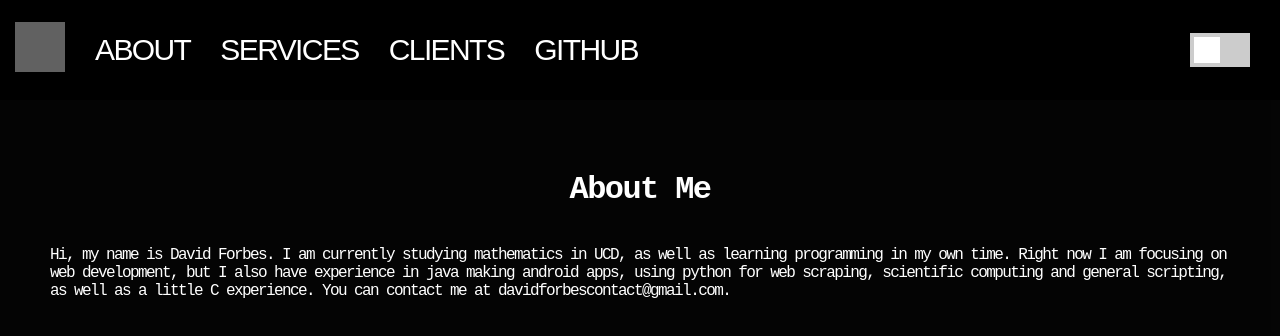
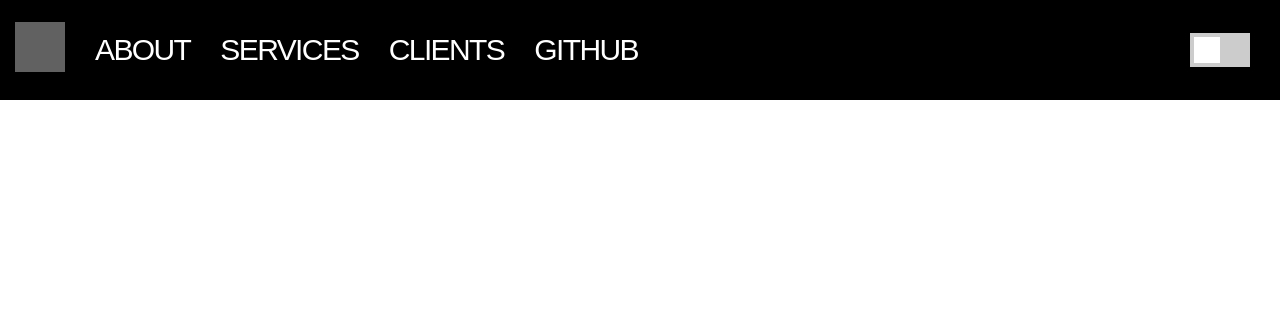
Before and after one commit to david-forbes/personalwebsite, a React (Create React App) app: page /#/about in a window 1280 px wide. Shown: the top 336 px of the page. Built offline with nearby package versions, Linux system fonts and the light colour scheme; grey boxes are pictures that could not be loaded.

Commit message:
hashroute

```diff
--- a/src/RouteSwitch.js
+++ b/src/RouteSwitch.js
@@ -8,8 +8,8 @@ const RouteSwitch = () => {
     <HashRouter>
       <Routes>
         <Route path="/" element={<App />} />
-        <Route path="/profile" element={<Profile />} />
-        <Route path="/about" element={<About />}/>
+        <Route path="/#/profile" element={<Profile />} />
+        <Route path="/#/about" element={<About />}/>
       </Routes>
     </HashRouter>
   );
```
